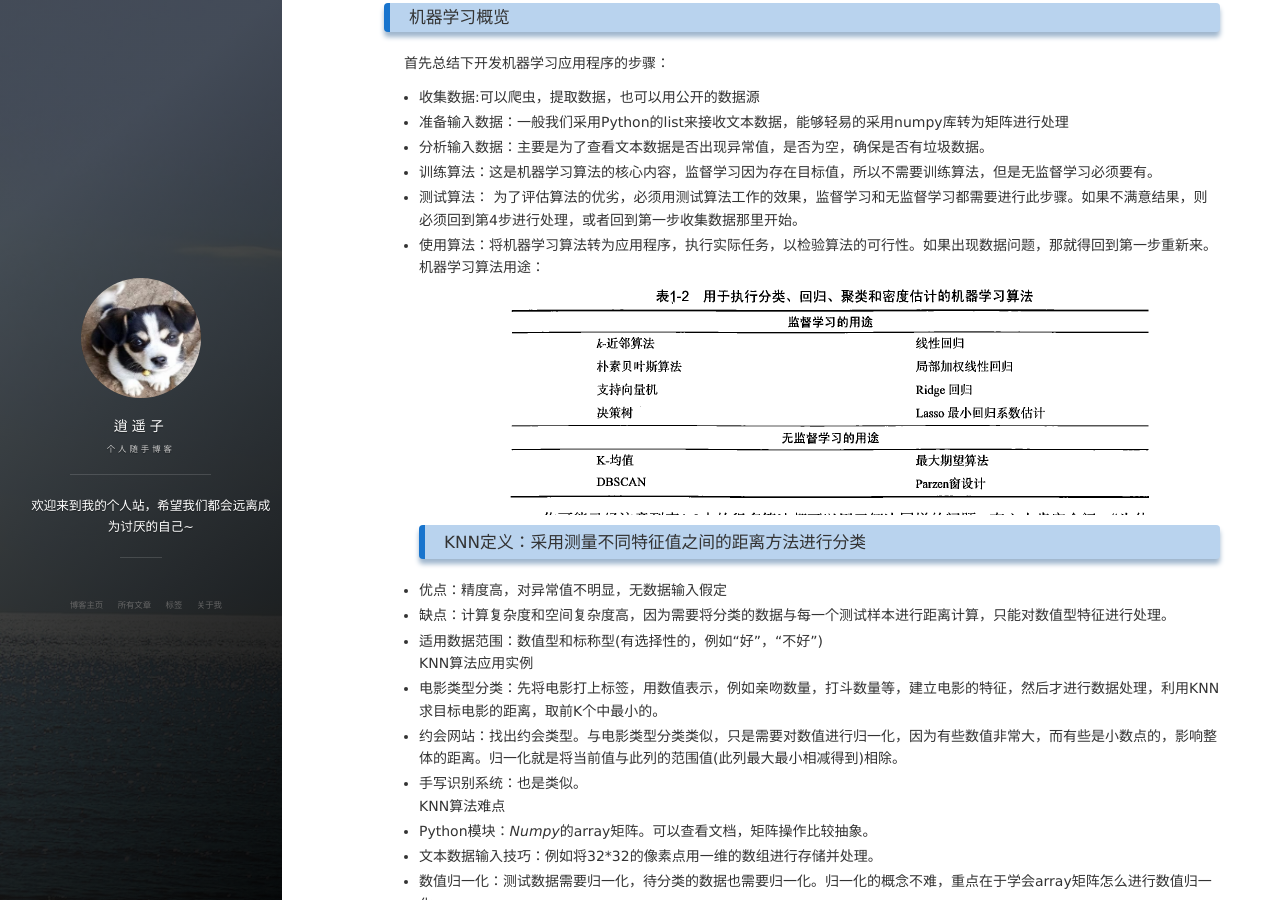
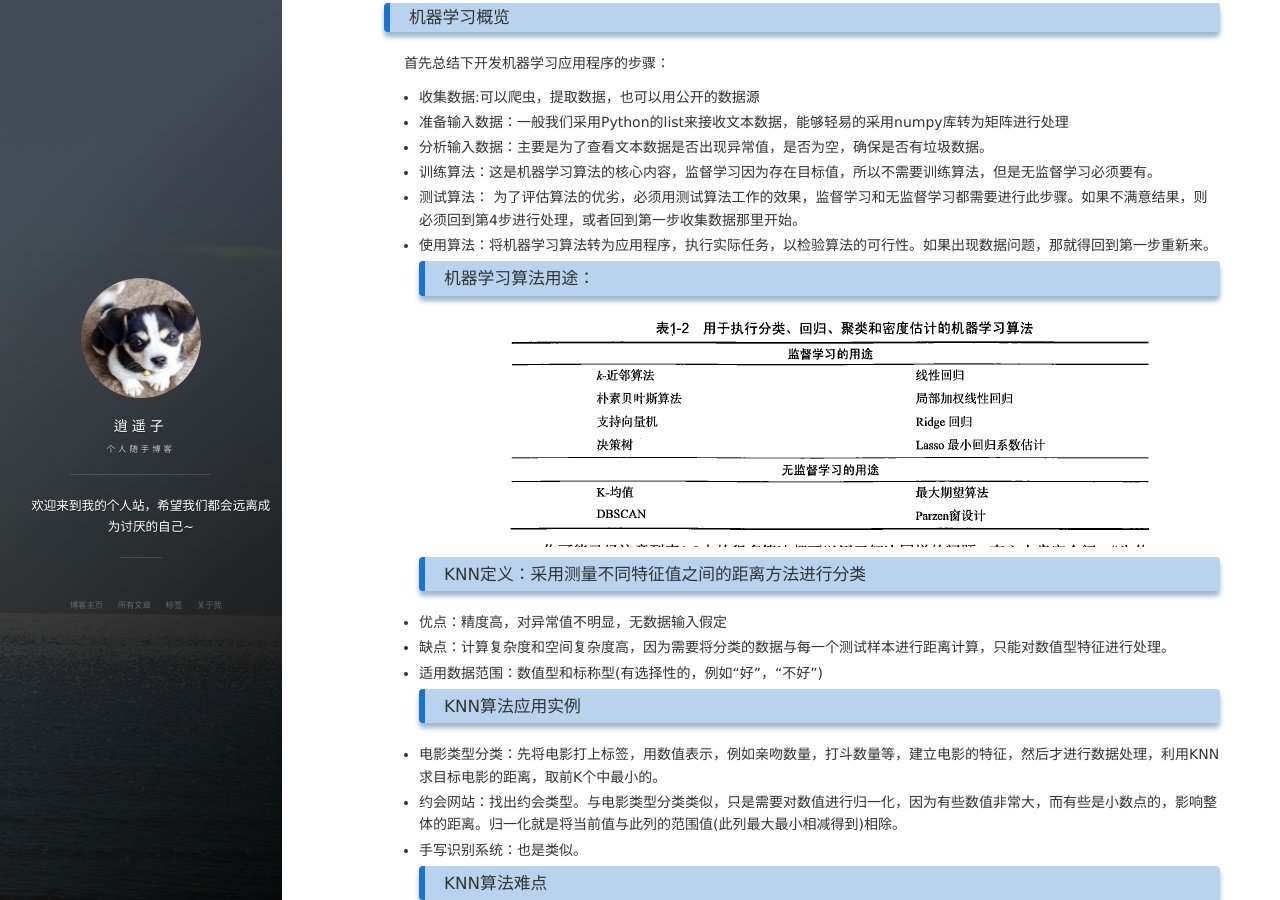
Before and after one commit to leezhu/leezhu.github.io, a Jekyll site: the page built from _posts/2018-07-29-机器学习之KNN.md, in a window 1280 px wide and 900 px high, scrolled down 475 px. Built offline with Jekyll 4.4.1, drawn with Linux system fonts in a browser that asks for light colours; nearby versions of some CDN libraries; comment, search, counter and statistics services are not loaded.

```diff
--- a/_posts/2018-07-29-机器学习之KNN.md
+++ b/_posts/2018-07-29-机器学习之KNN.md
@@ -25,17 +25,17 @@ tag: 机器学习
  - 训练算法：这是机器学习算法的核心内容，监督学习因为存在目标值，所以不需要训练算法，但是无监督学习必须要有。
  - 测试算法： 为了评估算法的优劣，必须用测试算法工作的效果，监督学习和无监督学习都需要进行此步骤。如果不满意结果，则必须回到第4步进行处理，或者回到第一步收集数据那里开始。
  - 使用算法：将机器学习算法转为应用程序，执行实际任务，以检验算法的可行性。如果出现数据问题，那就得回到第一步重新来。
-###### 机器学习算法用途：
+### 机器学习算法用途：
  ![](/images/机器学习用途.png)
 ### KNN定义：采用测量不同特征值之间的距离方法进行分类
  - 优点：精度高，对异常值不明显，无数据输入假定
  - 缺点：计算复杂度和空间复杂度高，因为需要将分类的数据与每一个测试样本进行距离计算，只能对数值型特征进行处理。
  - 适用数据范围：数值型和标称型(有选择性的，例如“好”，“不好”)
-###### KNN算法应用实例
+### KNN算法应用实例
  - 电影类型分类：先将电影打上标签，用数值表示，例如亲吻数量，打斗数量等，建立电影的特征，然后才进行数据处理，利用KNN求目标电影的距离，取前K个中最小的。
  - 约会网站：找出约会类型。与电影类型分类类似，只是需要对数值进行归一化，因为有些数值非常大，而有些是小数点的，影响整体的距离。归一化就是将当前值与此列的范围值(此列最大最小相减得到)相除。
  - 手写识别系统：也是类似。
-###### KNN算法难点
+### KNN算法难点
  - Python模块：*Numpy*的array矩阵。可以查看文档，矩阵操作比较抽象。
  - 文本数据输入技巧：例如将32\*32的像素点用一维的数组进行存储并处理。
  - 数值归一化：测试数据需要归一化，待分类的数据也需要归一化。归一化的概念不难，重点在于学会array矩阵怎么进行数值归一化。
```
